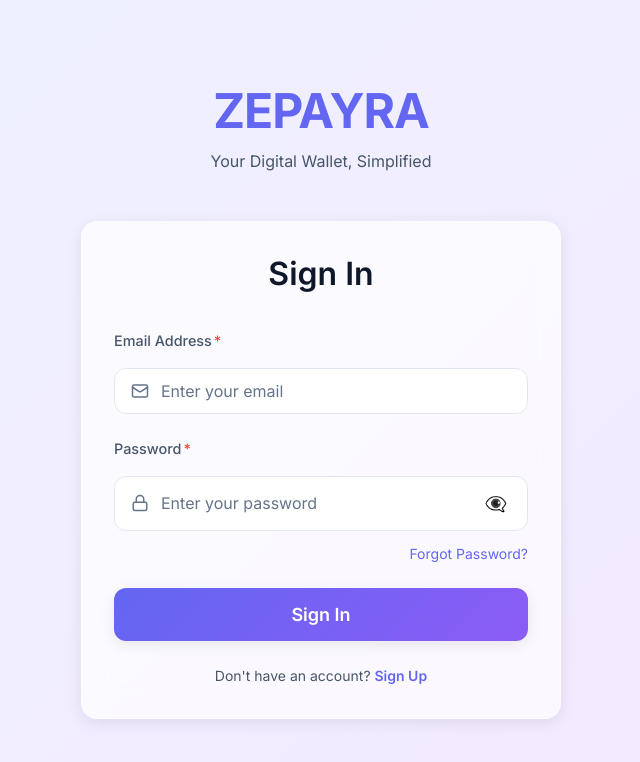
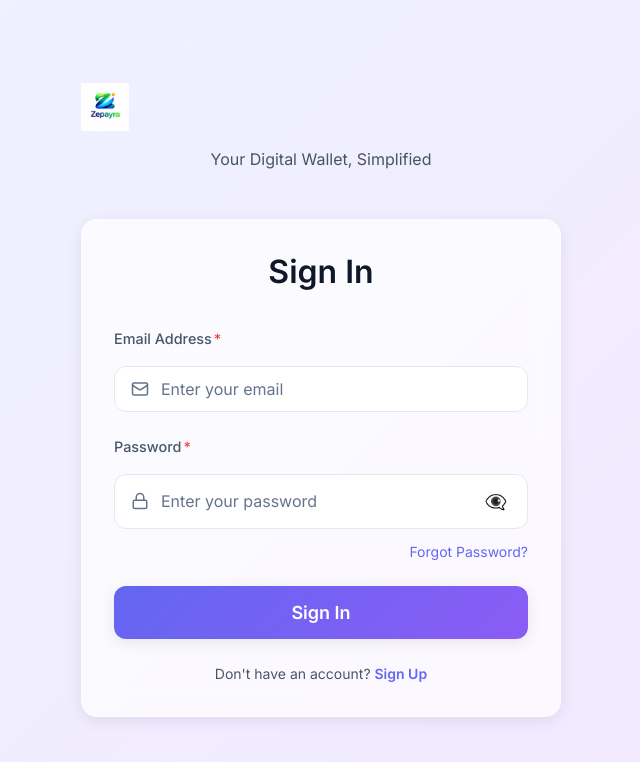
Before and after one commit to Kboy2000/Zepayra, a React (Vite) app in the folder frontend/: page /login in a window 1280 px wide. Shown: the top 762 px of the page, without its empty margins (319-959 px from the left). Built offline with nearby package versions, Linux system fonts and the light colour scheme.

Commit message:
UI: Complete logo integration on Login and Register pages

```diff
--- a/frontend/src/pages/Login.jsx
+++ b/frontend/src/pages/Login.jsx
@@ -73,7 +73,7 @@ const Login = () => {
     <div className="login-page">
       <div className="login-container">
         <div className="login-header">
-          <h1 className="login-logo">ZEPAYRA</h1>
+          <img src={logo} alt="ZEPAYRA" className="login-logo-img" style={{ height: '48px', marginBottom: '1rem' }} />
           <p className="login-tagline">Your Digital Wallet, Simplified</p>
         </div>
 
--- a/frontend/src/pages/Register.jsx
+++ b/frontend/src/pages/Register.jsx
@@ -108,7 +108,7 @@ const Register = () => {
     <div className="register-page">
       <div className="register-container">
         <div className="register-header">
-          <h1 className="register-logo">ZEPAYRA</h1>
+          <img src={logo} alt="ZEPAYRA" className="register-logo-img" style={{ height: '48px', marginBottom: '1rem' }} />
           <p className="register-tagline">Join thousands of Nigerians managing their finances smarter</p>
         </div>
 
```
